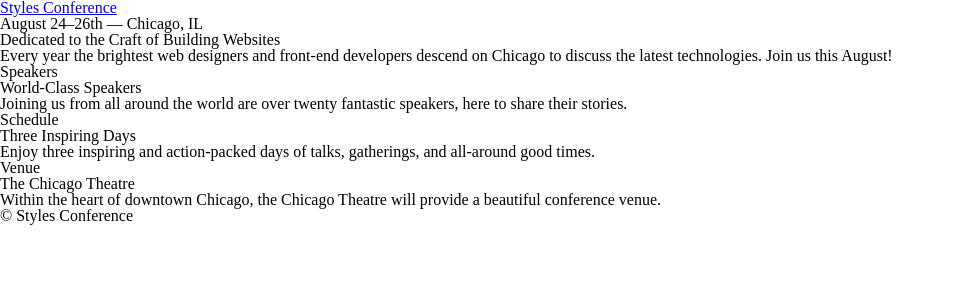
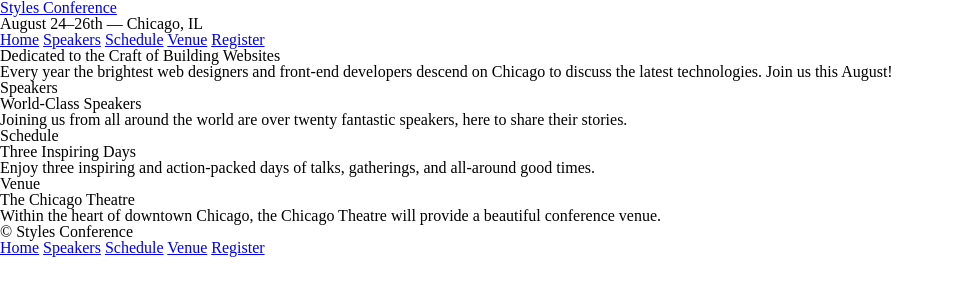
Before and after one commit to digital-bacon/Learn-HTML-CSS---Shay-Howe, a plain HTML site: page styles-conference/index.html in a window 1280 px wide. Shown: the whole page, without its empty margins (0-954 px from the left). Drawn offline with Linux system fonts and the light colour scheme.

Commit message:
Add primary navigation and footer navigation

```diff
--- a/styles-conference/index.html
+++ b/styles-conference/index.html
@@ -13,6 +13,15 @@
         <a href="index.html">Styles Conference</a>
       </h1>
       <h3>August 24&ndash;26th &mdash; Chicago, IL</h3>
+
+      <nav>
+        <a href="index.html">Home</a>
+        <a href="speakers.html">Speakers</a>
+        <a href="schedule.html">Schedule</a>
+        <a href="venue.html">Venue</a>
+        <a href="register.html">Register</a>
+      </nav>
+
     </header>
 
 
@@ -46,6 +55,15 @@
 
     <footer>
       <small>&copy; Styles Conference</small>
+
+      <nav>
+        <a href="index.html">Home</a>
+        <a href="speakers.html">Speakers</a>
+        <a href="schedule.html">Schedule</a>
+        <a href="venue.html">Venue</a>
+        <a href="register.html">Register</a>
+      </nav>
+
     </footer>
 
   </body>
```
